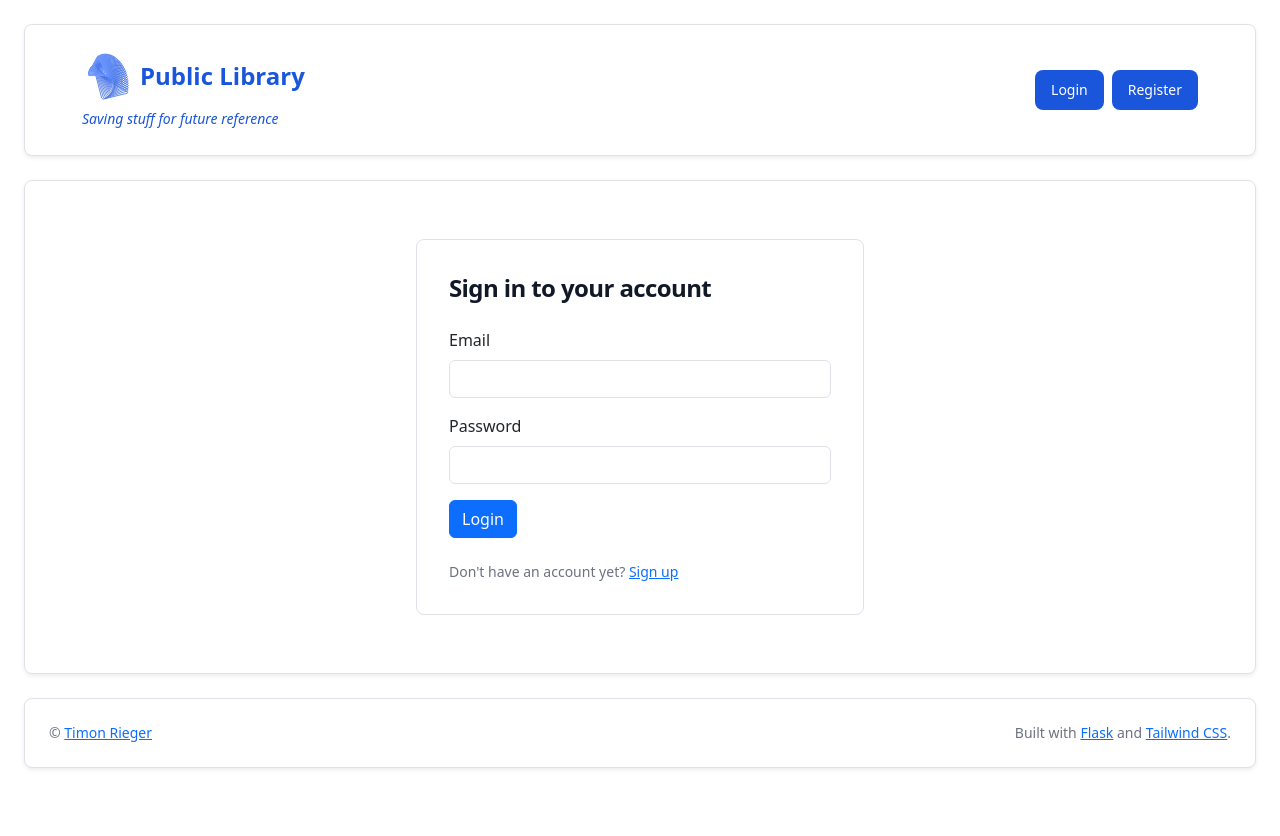
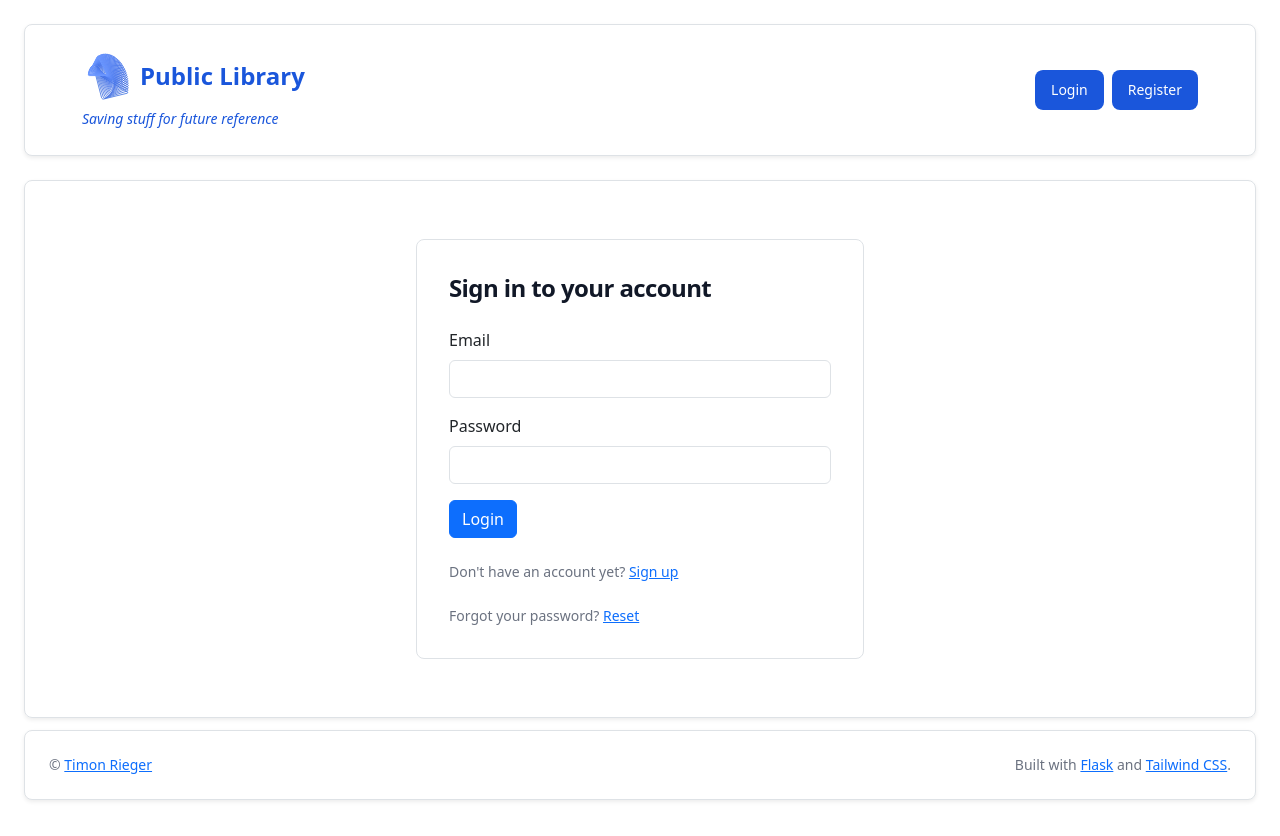
Before and after one commit to timonrieger/arkivr, a Flask app: page /login in a window 1280 px wide. Before the commit the page ends 769 px from the top, so only its background shows below. Run offline with Flask 3, Linux system fonts and the light colour scheme; parts of the project's set-up code (start-up, migrations or seed data) failed here and were passed over; some libraries are stand-ins or nearby versions.

Commit message:
integrate rest password functionality

```diff
--- a/app.py
+++ b/app.py
@@ -5,7 +5,7 @@ from database import db, create_all, User as UserModel, Ressources
 from dotenv import load_dotenv
 from flask_login import UserMixin, login_user, LoginManager, current_user, logout_user, login_required
 from sqlalchemy import or_
-from src.forms import RessourceForm, LoginForm, RegistrationForm
+from src.forms import RessourceForm, LoginForm, RegistrationForm, PasswordResetForm
 from flask_bootstrap import Bootstrap5
 import json
 from functools import wraps
@@ -89,8 +89,8 @@ def login():
     form = LoginForm()
 
     if form.validate_on_submit():
-        email = request.form["email"]
-        password = request.form["password"]
+        email = form.email.data
+        password = form.password.data
         user = User.query.filter_by(email=email).first()
         if not user.admin:
             flash("You are not an admin.", "error")
@@ -110,9 +110,9 @@ def register():
     form = RegistrationForm()
 
     if form.validate_on_submit():
-        email = request.form["email"]
-        password = request.form["password"]
-        username = request.form["username"]
+        email = form.email.data
+        password = form.password.data
+        username = form.username.data
         response = requests.post(url=f"{AUTH_URL}/register?email={email}&password={password}&username={username}&then=https://library.timonrieger.de/")
         if response.status_code == 200:
             flash(response.json()['message'], "success")
@@ -120,6 +120,21 @@ def register():
         flash(response.json()['message'], "error")
 
     return render_template("register.html", form=form)
+
+
+@app.route("/reset", methods=["GET", "POST"])
+def reset():
+    form = PasswordResetForm()
+
+    if form.validate_on_submit():
+        email = form.email.data
+        response = requests.post(url=f"{AUTH_URL}/reset?email={email}&then=https://library.timonrieger.de/")
+        if response.status_code == 200:
+            flash(response.json()['message'], "success")
+            return redirect(url_for("login"))
+        flash(response.json()['message'], "error")
+
+    return render_template("reset.html", form=form)
 
 
 @app.route("/logout")
--- a/src/forms.py
+++ b/src/forms.py
@@ -48,3 +48,8 @@ class RegistrationForm(FlaskForm):
     email = StringField(label="Email", validators=[DataRequired()])
     password = StringField(label="Password", validators=[DataRequired()])
     submit = SubmitField(label="Register")
+
+
+class PasswordResetForm(FlaskForm):
+    email = StringField(label="Email", validators=[DataRequired()])
+    submit = SubmitField(label="Reset Password")
--- a/templates/login.html
+++ b/templates/login.html
@@ -22,6 +22,14 @@
               >Sign up</a
             >
           </p>
+          <p class="text-sm font-light text-gray-500 dark:text-gray-400">
+            Forgot your password?
+            <a
+              href="{{ url_for('reset') }}"
+              class="font-medium text-primary-600 hover:underline dark:text-primary-500"
+              >Reset</a
+            >
+          </p>
       </div>
     </div>
   </div>
```
Also changed, not shown: templates/reset.html (added, +21 -0 lines). Lines whose indentation alone changed are shown as unchanged.
